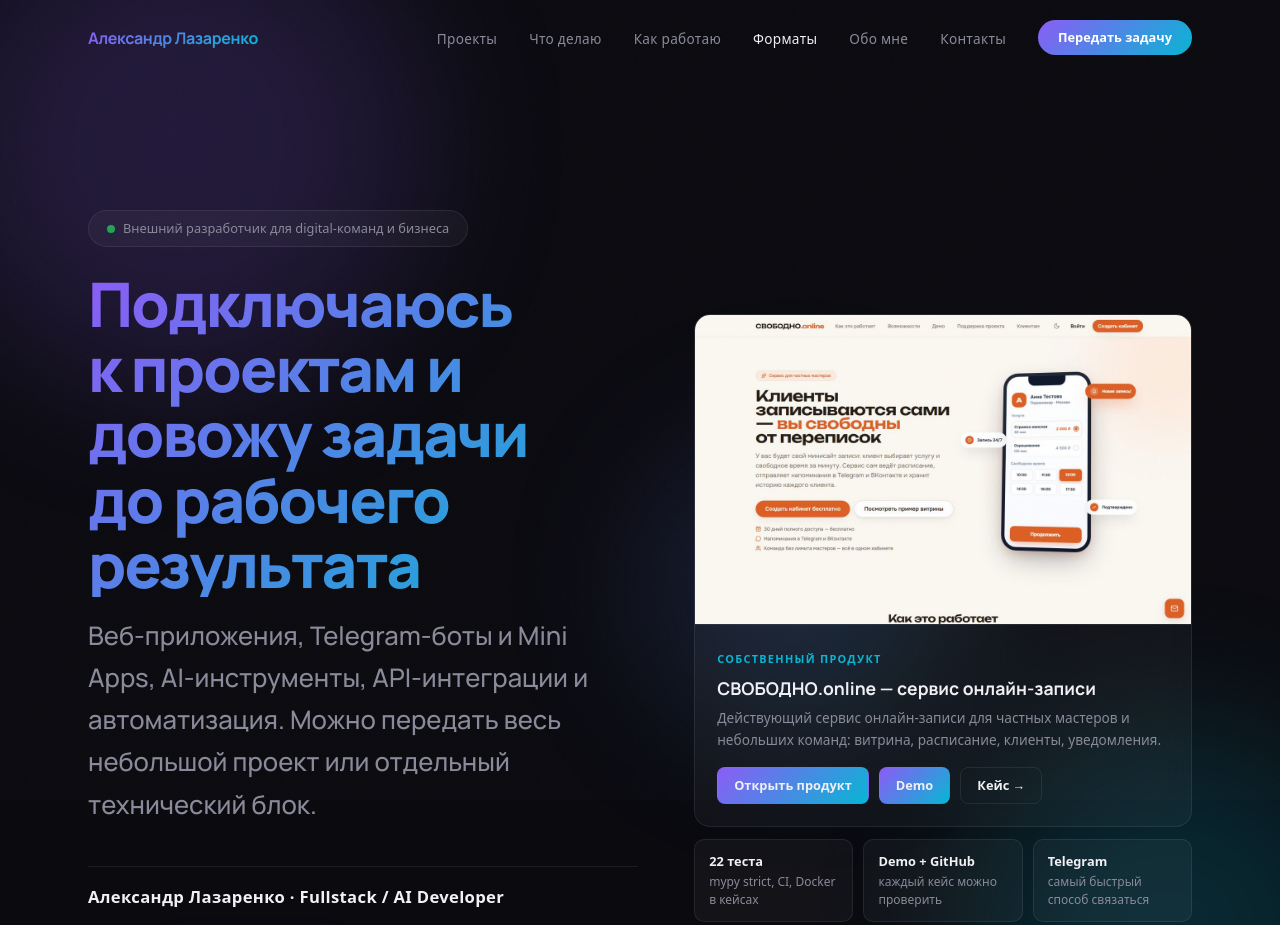
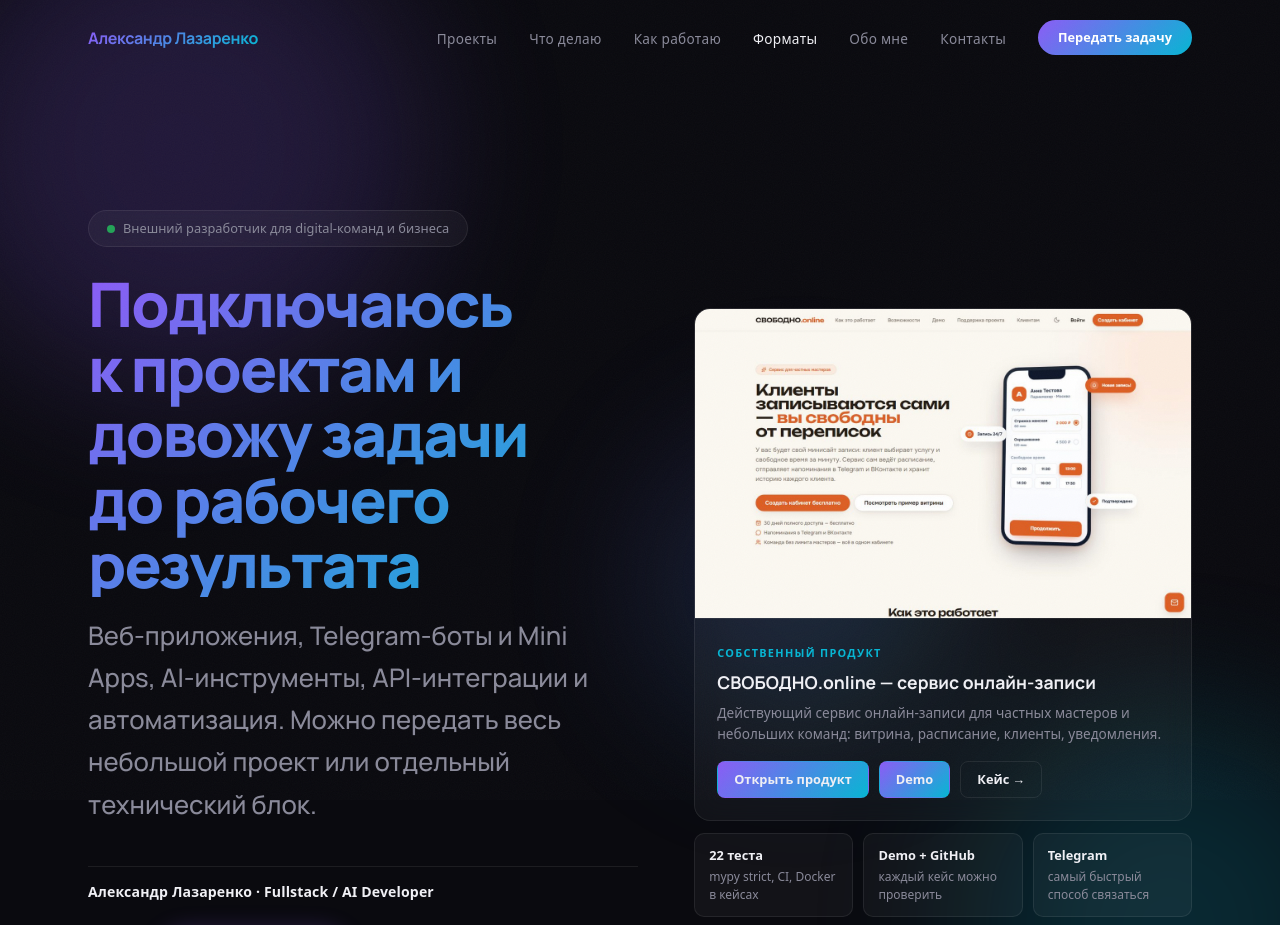
Before and after one commit to lazmaksim2019-ops/portfolio2, a Next.js app: page / in a window 1280 px wide. Shown: the top 925 px of the page. Built offline with nearby package versions, Linux system fonts and the light colour scheme; no server answers.

Commit message:
style: hero subtitle as h3 (smaller, lighter)

```diff
--- a/src/app/globals.css
+++ b/src/app/globals.css
@@ -360,14 +360,15 @@ body {
 
 .hero-sub {
   color: var(--text-secondary);
-  line-height: 1.5;
-  margin-top: 28px;
-  margin-bottom: 28px;
-  font-size: clamp(0.95rem, 1.3vw, 1.05rem);
-  font-weight: 500;
-  letter-spacing: 0.02em;
+  line-height: 1.55;
+  margin-top: 20px;
+  margin-bottom: 24px;
+  font-size: clamp(0.78rem, 1.1vw, 0.88rem);
+  font-weight: 400;
+  letter-spacing: 0.01em;
   border-top: 1px solid var(--glass-border);
-  padding-top: 18px;
+  padding-top: 14px;
+  opacity: 0.85;
 }
 
 .hero-ctas {
```
